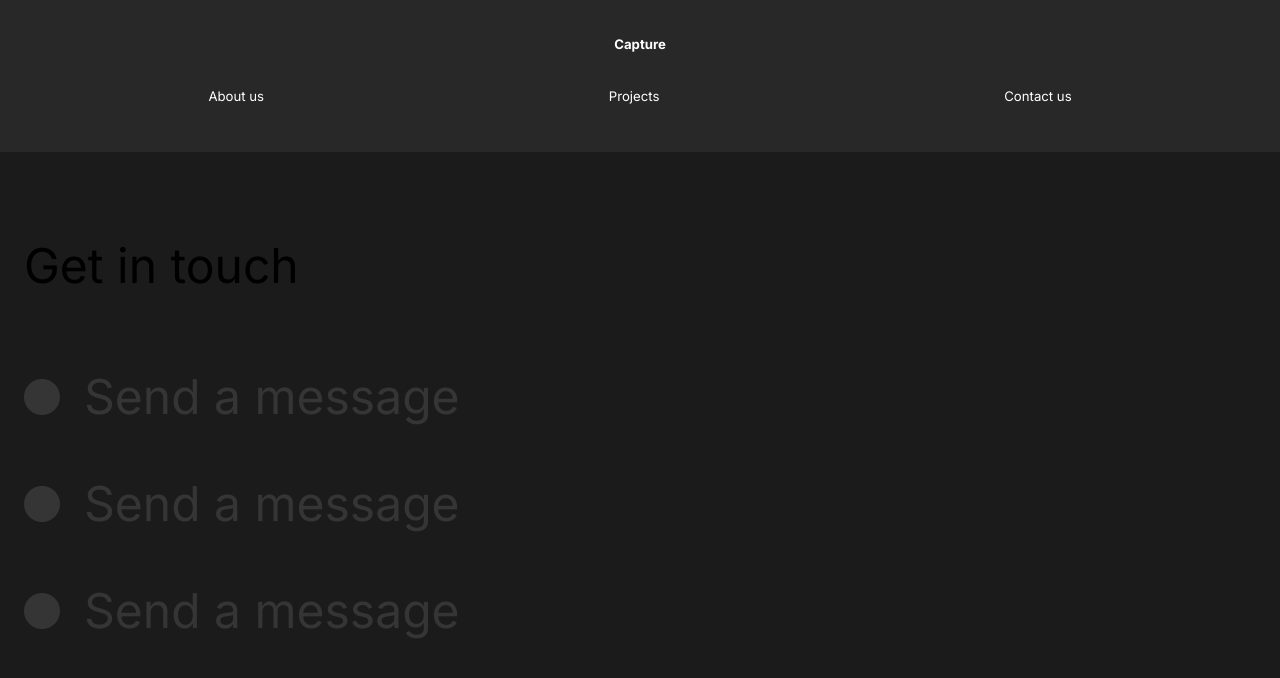
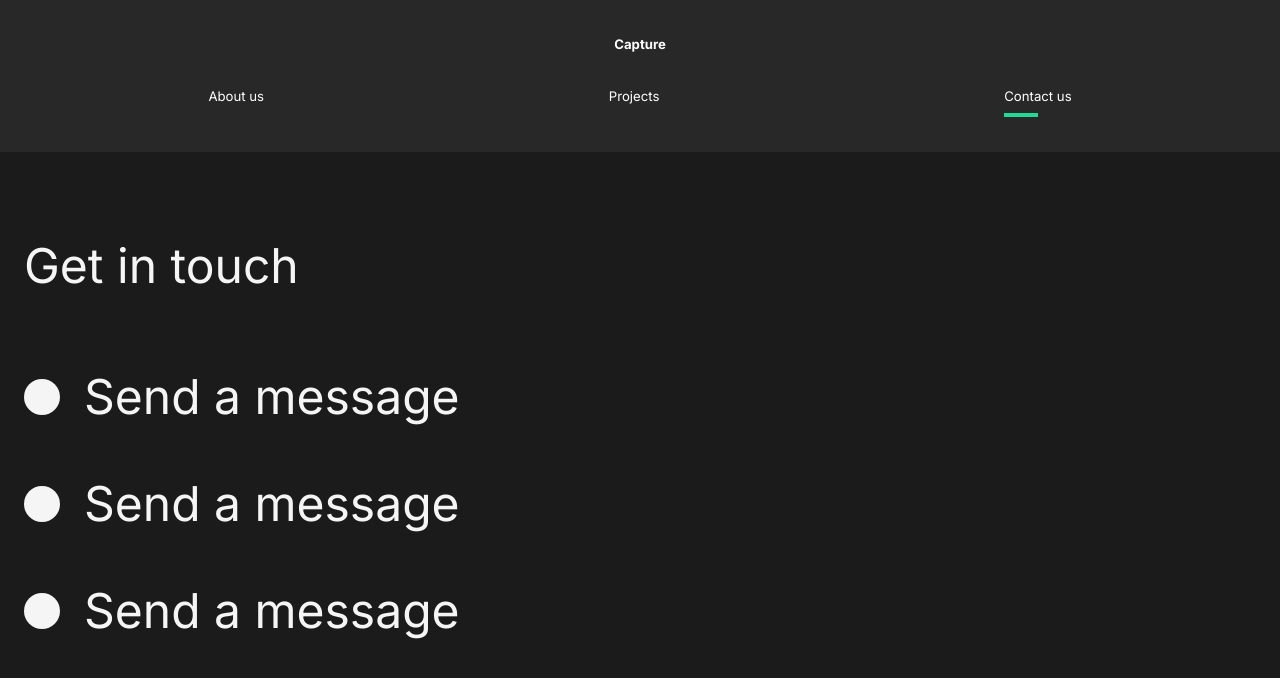
Before and after one commit to n1ckk007/portfolio, a React (Create React App) app: page /contact in a window 1280 px wide. Shown: the top 678 px of the page. Built offline with nearby package versions, Linux system fonts and the light colour scheme.

Commit message:
nav line anim

```diff
--- a/src/components/about-section/AboutSection.js
+++ b/src/components/about-section/AboutSection.js
@@ -9,6 +9,7 @@
 import { motion } from "framer-motion";
 import { titleAnim, fade, photoAnim } from "../../animations";
 import Wave from "../wave/Wave";
+import { Link } from "react-router-dom";
 
 const AboutSection = () => {
   return (
@@ -32,7 +33,9 @@
           Lorem ipsum dolor sit amet consectetur adipisicing elit. Praesentium
           perspiciatis aspernatur harum quas consequatur.
         </motion.p>
-        <motion.button variants={fade}>Contact Me</motion.button>
+        <motion.button variants={fade}>
+          <Link to="/contact">Contact Me</Link>
+        </motion.button>
       </Description>
       <ImageContainer>
         <motion.img variants={photoAnim} src={home1} alt="Guy with a camera" />
--- a/src/components/about-section/AboutSectionStyles.js
+++ b/src/components/about-section/AboutSectionStyles.js
@@ -7,6 +7,10 @@
   justify-content: space-between;
   padding: 5rem 10rem;
   color: white;
+  a {
+    color: white;
+    text-decoration: none;
+  }
 
   @media (max-width: 1300px) {
     display: block;
--- a/src/components/navbar/Navbar.js
+++ b/src/components/navbar/Navbar.js
@@ -1,8 +1,10 @@
 import React from "react";
-import { NavLink } from "react-router-dom";
-import { Nav } from "./NavbarStyles";
+import { NavLink, useLocation } from "react-router-dom";
+import { Line, Nav } from "./NavbarStyles";
 
 const Navbar = () => {
+  const { pathname } = useLocation();
+
   return (
     <Nav>
       <h1>
@@ -13,12 +15,27 @@
       <ul>
         <li>
           <NavLink to="/">About us</NavLink>
+          <Line
+            transition={{ duration: 0.5 }}
+            initial={{ width: "0" }}
+            animate={{ width: pathname === "/" ? "50%" : "0" }}
+          />
         </li>
         <li>
           <NavLink to="/projects">Projects</NavLink>
+          <Line
+            transition={{ duration: 0.5 }}
+            initial={{ width: "0" }}
+            animate={{ width: pathname === "/projects" ? "50%" : "0" }}
+          />
         </li>
         <li>
           <NavLink to="/contact">Contact us</NavLink>
+          <Line
+            transition={{ duration: 0.5 }}
+            initial={{ width: "0" }}
+            animate={{ width: pathname === "/contact" ? "50%" : "0" }}
+          />
         </li>
       </ul>
     </Nav>
--- a/src/components/navbar/NavbarStyles.js
+++ b/src/components/navbar/NavbarStyles.js
@@ -1,3 +1,4 @@
+import { motion } from "framer-motion";
 import styled from "styled-components";
 
 export const Nav = styled.nav`
@@ -42,3 +43,16 @@
     }
   }
 `;
+
+export const Line = styled(motion.div)`
+  height: 0.3rem;
+  background: #23d997;
+  width: 0;
+  position: absolute;
+  bottom: -80%;
+  left: 60%;
+
+  @media (max-width: 1300px) {
+    left: 0;
+  }
+`;
--- a/src/pages/ContactUsPage.js
+++ b/src/pages/ContactUsPage.js
@@ -42,7 +42,7 @@
 
 const ContactContainer = styled(motion.div)`
   padding: 5rem 10rem;
-  color: #353535;
+  color: whitesmoke;
   min-height: 90vh;
 
   @media (max-width: 1300px) {
@@ -53,7 +53,7 @@
 
 const TitleContainer = styled.div`
   margin-bottom: 4rem;
-  color: black;
+
   @media (max-width: 1300px) {
     margin-top: 5rem;
   }
@@ -67,7 +67,7 @@
   border-radius: 50%;
   width: 3rem;
   height: 3rem;
-  background: #353535;
+  background: whitesmoke;
 `;
 
 const SocialLinks = styled(motion.div)`
```
Also changed, not shown: 1 other file (tests, documents, lock files or other folders).
